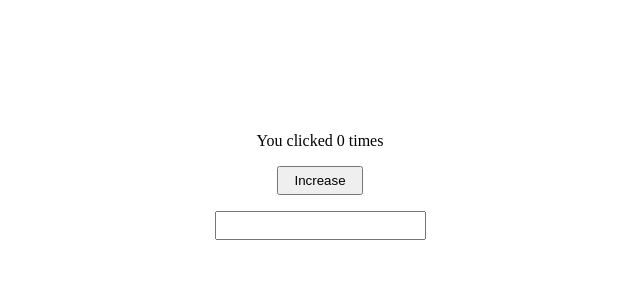
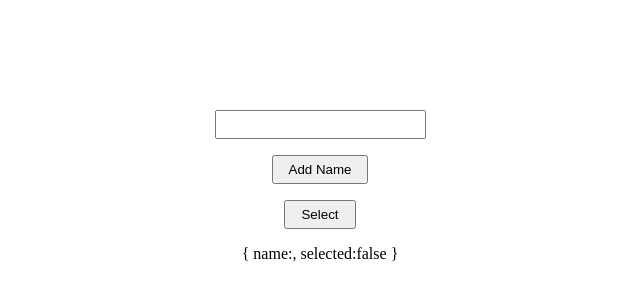
Before and after one commit to rohit-kumaar/reference_react_by_lama_dev, a React (Create React App) app: page / in a window 1280 px wide. Shown: the part 214-514 px from the top of the page, without its empty margins (320-960 px from the left). Built offline with nearby package versions, Linux system fonts and the light colour scheme.

Commit message:
useEffect Dependency

```diff
--- a/src/App.js
+++ b/src/App.js
@@ -1,5 +1,6 @@
 import "./App.css";
 import { UnderstandingUseEffect } from "./components/useEffect/UnderstandingUseEffect";
+import { UseEffectDependency } from "./components/useEffect/UseEffectDependency";
 import ChangeAllInputsWithASingleOnChange from "./components/useState/ChangeAllInputsWithASingleOnChange";
 import DerivedStates from "./components/useState/DerivedStates";
 import UpdateSpecificObject from "./components/useState/UpdateSpecificObject";
@@ -12,7 +13,8 @@ function App() {
       {/* <UpdateSpecificObject /> */}
       {/* <ChangeAllInputsWithASingleOnChange /> */}
       {/* <DerivedStates /> */}
-      <UnderstandingUseEffect />
+      {/* <UnderstandingUseEffect /> */}
+      <UseEffectDependency />
     </div>
   );
 }
--- /dev/null
+++ b/src/components/useEffect/UseEffectDependency.jsx
@@ -0,0 +1,41 @@
+import React, { useEffect, useMemo, useState } from "react";
+
+export const UseEffectDependency = () => {
+  const [name, setName] = useState("");
+  const [state, setState] = useState({
+    name: "",
+    selected: false,
+  });
+
+  const user = useMemo(
+    () => ({
+      name: state.name,
+      selected: state.selected,
+    }),
+    [state.name, state.selected]
+  );
+
+  useEffect(() => {
+    console.log("The state has changed, useEffect runs!");
+  }, [user]);
+
+  const handleAdd = () => {
+    setState((prev) => ({ ...prev, name }));
+  };
+
+  const handleSelect = () => {
+    setState((prev) => ({ ...prev, selected: true }));
+  };
+
+  return (
+    <div>
+      <input type="text" onChange={(e) => setName(e.target.value)} />
+      <button onClick={handleAdd}>Add Name</button>
+      <button onClick={handleSelect}>Select</button>
+      {`{
+        name:${state.name},
+        selected:${state.selected.toString()}
+      }`}
+    </div>
+  );
+};
```
